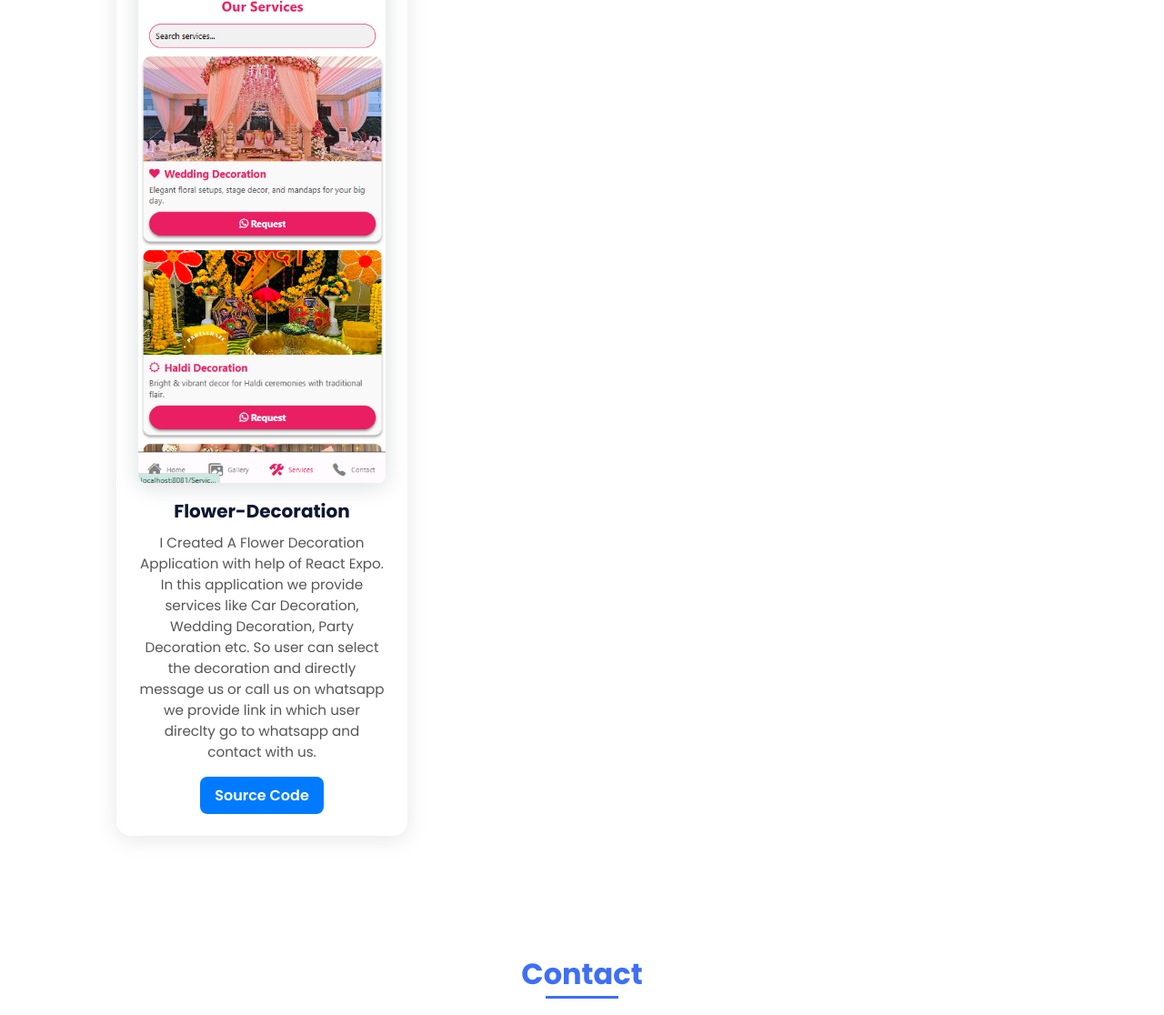
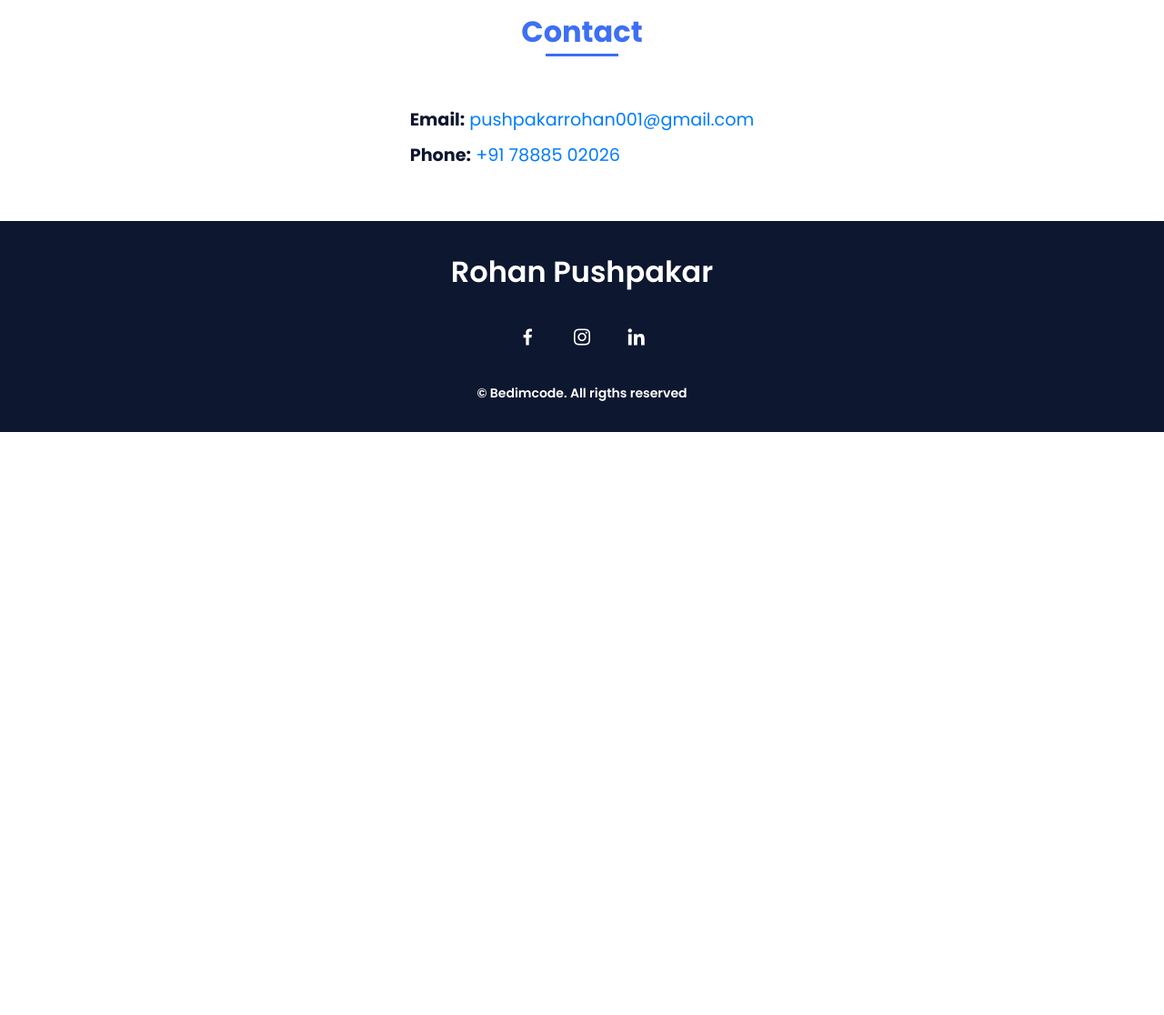
Before and after one commit to Rohancu/My-Portfolio, a plain HTML site: page index.html in a window 1280 px wide. Shown: the part 3171-4287 px from the top of the page at 91% size. After the commit the page ends 3646 px from the top, so only its background shows below. Drawn offline with nearby package versions, Linux system fonts and the light colour scheme.

Commit message:
remove the changes

```diff
--- a/index.html
+++ b/index.html
@@ -176,15 +176,6 @@
                         <a href="https://github.com/Rohancu/Test-Automation" target="_blank" class="button work__button">Source Code</a>
                     </div>
 
-                    <div class="work__item">
-                        <img src="assets/img/Flower-Decoration.png" alt="Project 4" class="work__img">
-                        <h3 class="work__title">Flower-Decoration</h3>
-                        <p class="work__description">
-                            I Created A Flower Decoration Application with help of React Expo. In this application we provide services like Car Decoration, Wedding Decoration, Party Decoration etc. So user can select the decoration and directly message us or call us on whatsapp we provide link in which user direclty go to whatsapp and contact with us.
-                        </p>
-                        <a href="https://github.com/Rohancu/Flower-Decoration-App" target="_blank" class="button work__button">Source Code</a>
-                    </div>
-
                 </div>
             </section>
 
```
